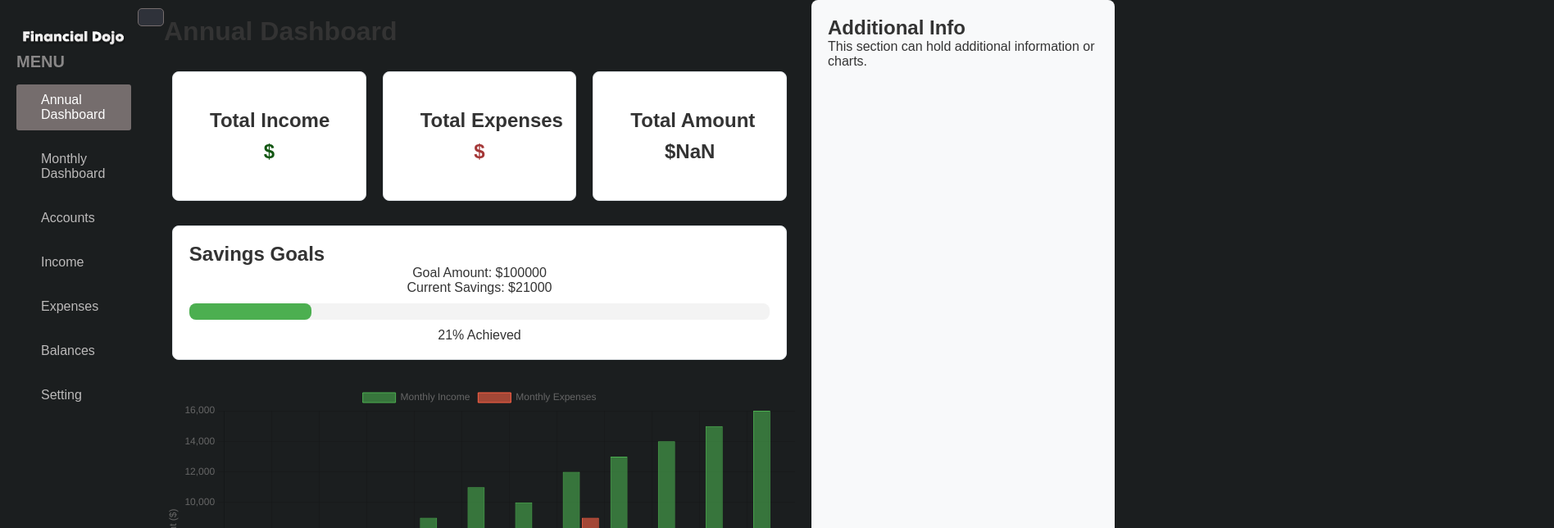
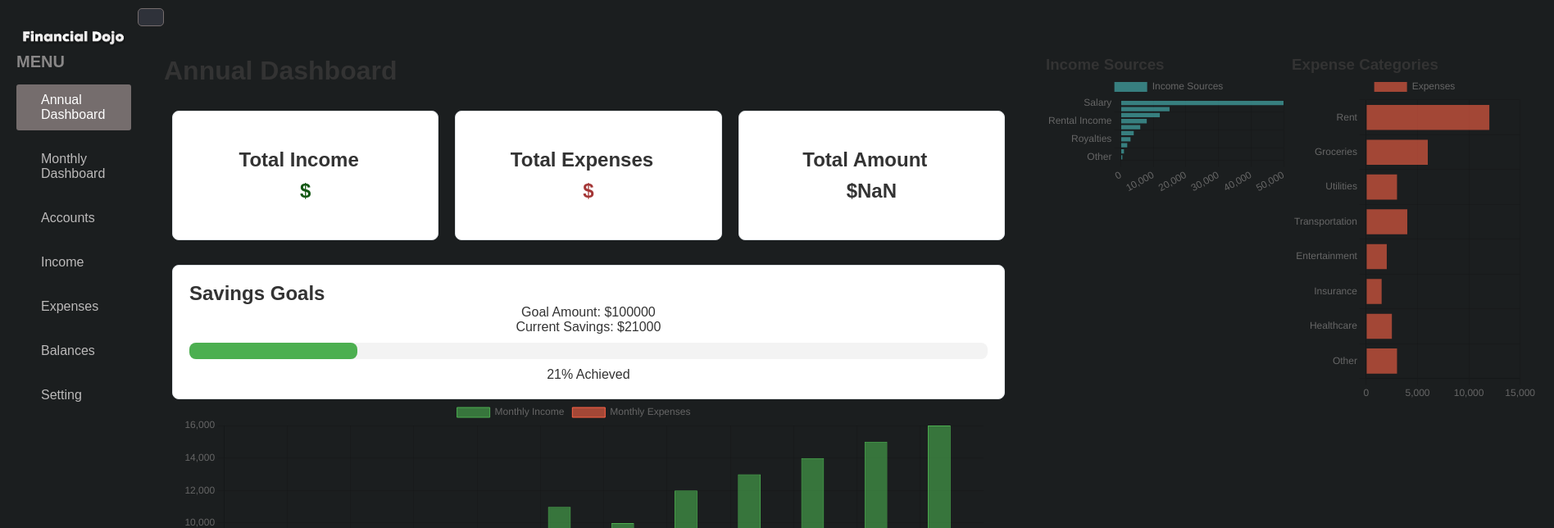
Before and after one commit to Chris5613/Financial-Dojo, a React (Create React App) app: page / in a window 1280 px wide. Shown: the top 644 px of the page at 82% size, 1896 px wide, since content can reach past the window. Built offline with nearby package versions, Linux system fonts and the light colour scheme; the HTML template or start-up script is replaced by a standard one.

Commit message:
More dashboard stuff

```diff
--- a/src/App.jsx
+++ b/src/App.jsx
@@ -1,6 +1,6 @@
 import './css/App.css';
 import Sidebar from './Nav/Sidebar.jsx';
-import Annual_Dashboard from './Comp/Annual_Dashboard.jsx';
+import Annual_Dashboard from './Comp/Annual/Annual_Dashboard.jsx';
 
 function App() {
   return (
--- a/src/Comp/Annual_Dashboard.jsx
+++ b/src/Comp/Annual/Annual_Dashboard.jsx
@@ -1,4 +1,4 @@
-import '../css/Annual.css';
+import '../../css/Annual.css';
 import { Bar } from 'react-chartjs-2';
 import {
     Chart as ChartJS,
@@ -12,8 +12,9 @@ import {
 import SavingsGoals from './SavingsGoals';
 import Insights from './Insights';
 import Summary from './Summary';
+import IncomeBarChart from './IncomeBarChart';
+import ExpenseBarChart from './ExpenseBarChart';
 
-// Register the components
 ChartJS.register(CategoryScale, LinearScale, BarElement, Title, Tooltip, Legend);
 
 const Annual_Dashboard = ({ totalIncome, totalExpenses }) => {
@@ -42,9 +43,34 @@ const Annual_Dashboard = ({ totalIncome, totalExpenses }) => {
         ]
     };
 
+    const incomeSources = [
+        { name: 'Salary', amount: 50000 },
+        { name: 'Investments', amount: 15000 },
+        { name: 'Freelance', amount: 12000 },
+        { name: 'Rental Income', amount: 8000 },
+        { name: 'Side Business', amount: 6000 },
+        { name: 'Dividends', amount: 4000 },
+        { name: 'Royalties', amount: 3000 },
+        { name: 'Interest', amount: 2000 },
+        { name: 'Gifts', amount: 1000 },
+        { name: 'Other', amount: 500 },
+    ];
+
+    const expenseData = [
+        { name: 'Rent', amount: 12000 },
+        { name: 'Groceries', amount: 6000 },
+        { name: 'Utilities', amount: 3000 },
+        { name: 'Transportation', amount: 4000 },
+        { name: 'Entertainment', amount: 2000 },
+        { name: 'Insurance', amount: 1500 },
+        { name: 'Healthcare', amount: 2500 },
+        { name: 'Other', amount: 3000 },
+    ];
+
+
     const options = {
         responsive: true,
-        maintainAspectRatio: false, // Ensure the chart can expand beyond the default aspect ratio
+        maintainAspectRatio: false,
         scales: {
             y: {
                 beginAtZero: true,
@@ -68,14 +94,13 @@ const Annual_Dashboard = ({ totalIncome, totalExpenses }) => {
                 <Summary totalIncome={totalIncome} totalExpenses={totalExpenses} total={total}/>
                 <SavingsGoals goalAmount={100000} currentSavings={21000} />
                 <div className="chart-container">
-                    <Bar data={data} options={options} height={400} />
+                    <Bar data={data} options={options} height={400}/>
                 </div>
                 <Insights />
             </div>
             <div className="right-section">
-                <h2>Additional Info</h2>
-                {/* Add your content here */}
-                <p>This section can hold additional information or charts.</p>
+                <IncomeBarChart incomeSources={incomeSources}/>
+                <ExpenseBarChart expenseData={expenseData} />
             </div>
         </div>
     );
--- /dev/null
+++ b/src/Comp/Annual/ExpenseBarChart.jsx
@@ -0,0 +1,37 @@
+// src/Comp/ExpenseBarChart.jsx
+import React from 'react';
+import { Bar } from 'react-chartjs-2';
+import { Chart as ChartJS, CategoryScale, LinearScale, BarElement, Title, Tooltip, Legend } from 'chart.js';
+
+ChartJS.register(CategoryScale, LinearScale, BarElement, Title, Tooltip, Legend);
+
+const ExpenseBarChart = ({ expenseData }) => {
+    const data = {
+        labels: expenseData.map(expense => expense.name),
+        datasets: [
+            {
+                label: 'Expenses',
+                data: expenseData.map(expense => expense.amount),
+                backgroundColor: 'rgba(255, 99, 71, 0.6)', // Light color for expenses
+            },
+        ],
+    };
+
+    const options = {
+        indexAxis: 'y', // Horizontal bars
+        scales: {
+            x: {
+                beginAtZero: true,
+            },
+        },
+    };
+
+    return (
+        <div className="chart-container">
+            <h3>Expense Categories</h3>
+            <Bar data={data} options={options} height={400} /> {/* Set height here */}
+        </div>
+    );
+};
+
+export default ExpenseBarChart;
--- /dev/null
+++ b/src/Comp/Annual/IncomeBarChart.jsx
@@ -0,0 +1,37 @@
+// src/Comp/IncomeBarChart.jsx
+import React from 'react';
+import { Bar } from 'react-chartjs-2';
+import { Chart as ChartJS, CategoryScale, LinearScale, BarElement, Title, Tooltip, Legend } from 'chart.js';
+
+ChartJS.register(CategoryScale, LinearScale, BarElement, Title, Tooltip, Legend);
+
+const IncomeBarChart = ({ incomeSources }) => {
+    const data = {
+        labels: incomeSources.map(source => source.name),
+        datasets: [
+            {
+                label: 'Income Sources',
+                data: incomeSources.map(source => source.amount),
+                backgroundColor: 'rgba(75, 192, 192, 0.6)', // Light color for income
+            },
+        ],
+    };
+
+    const options = {
+        indexAxis: 'y', // Horizontal bars
+        scales: {
+            x: {
+                beginAtZero: true,
+            },
+        },
+    };
+
+    return (
+        <div>
+            <h3>Income Sources</h3>
+            <Bar data={data} options={options} />
+        </div>
+    );
+};
+
+export default IncomeBarChart;
--- a/src/Comp/Insights.jsx
+++ b/src/Comp/Annual/Insights.jsx
@@ -1,5 +1,3 @@
-import '../css/Annual.css';
-
 const SavingsGoals = ({ goalAmount, currentSavings }) => {
     const progressPercentage = Math.min((currentSavings / goalAmount) * 100, 100);
 
--- a/src/Comp/SavingsGoals.jsx
+++ b/src/Comp/Annual/SavingsGoals.jsx
@@ -1,6 +1,3 @@
-import React from 'react';
-import '../css/Annual.css'; // Ensure your styles are included
-
 const SavingsGoals = ({ goalAmount, currentSavings }) => {
     const progressPercentage = Math.min((currentSavings / goalAmount) * 100, 100);
 
--- a/src/css/Annual.css
+++ b/src/css/Annual.css
@@ -1,18 +1,3 @@
-.dashboard {
-    padding: 20px;
-    background-color: rgb(27, 30, 31);
-    display: flex;
-    flex-direction: column;
-    align-items: center;
-    margin-top: 5rem;
-    margin-left: 5rem;
-}
-
-.dashboard h1 {
-    margin-bottom: 20px;
-    align-self: flex-start;
-}
-
 .dashboard-summary {
     display: flex;
     justify-content: center;
@@ -33,7 +18,6 @@
     text-overflow: ellipsis;
 }
 
-
 .summary-item h2 {
     margin-bottom: 10px;
     margin-right: 1rem;
@@ -42,7 +26,6 @@
 .summary-item p {
     font-size: 24px;
     font-weight: bold;
-
 }
 
 .income-p {
@@ -60,11 +43,8 @@
 }
 
 .chart-container {
-    margin-top: 30px;
     width: 100%;
-    max-width: 800px;
-    margin-left: auto;
-    margin-right: auto;
+    max-width: 1000px;
 }
 
 .savings-goals {
@@ -73,10 +53,8 @@
     border-radius: 8px;
     padding: 20px;
     margin-top: 20px;
-    width: 92%;
-    max-width: 800px;
-    margin-left: auto;
-    margin-right: auto;
+    width:94%;
+    margin-left: 10px;
 }
 
 .progress-bar {
@@ -95,6 +73,7 @@
     background-color: #4caf50;
     height: 100%;
     border-radius: 8px;
+    transition: width 0.5s; /* Smooth transition */
 }
 
 .insights {
@@ -111,16 +90,17 @@
 .insights-boxes {
     display: flex;
     justify-content: space-between;
+    width: 100%;
 }
 
 .insight-item {
     background-color: #ffffff;
-    padding: 55px;
+    padding: 33px;
     text-align: center;
     flex: 1;
     margin: 0 10px;
-    box-shadow: 0 2px 5px rgba(0, 0, 0, 0.1);
-    min-width: 150px;
+    border: 1px solid #dee2e6;
+    border-radius: 8px;
 }
 
 .insight-item p {
@@ -130,34 +110,20 @@
 
 .dashboard-container {
     display: flex;
+    margin-top: 3rem;
 }
 
 .left-section {
     flex: 0 0 70%;
     padding: 20px;
+    width: 50rem;
 }
 
 .right-section {
     flex: 0 0 30%;
     padding: 20px;
     background-color: rgb(27, 30, 31);
-}
-
-.right-section {
-    flex: 0 0 30%; /* Adjust as necessary */
-    padding: 20px;
-    background-color: rgb(27, 30, 31); /* Same color as the body */
-}
-
-.income-chart-container {
     display: flex;
-    flex-direction: column;
-    align-items: flex-start; /* Align to the left */
-    margin-top: 20px;
-}
-
-.income-chart-container h2 {
-    margin-bottom: 10px; /* Space below the heading */
 }
 
 .charts-container {
@@ -167,7 +133,7 @@
 }
 
 .chart-section {
-    width: 45%; /* Adjust as needed */
+    width: 50%;
 }
 
 .data-table {
@@ -185,99 +151,3 @@
 .data-table th {
     background-color: #f8f9fa;
 }
-
-.dashboard {
-    display: flex;
-    flex-direction: column;
-    margin: 20px;
-}
-
-.dashboard-summary {
-    display: flex;
-    justify-content: space-between;
-}
-
-.charts-container {
-    display: flex;
-    justify-content: space-between;
-    margin-top: 20px;
-}
-
-.left-section {
-    width: 40%; /* Adjust as needed */
-    padding-right: 20px;
-}
-
-.right-section {
-    width: 60%; /* Adjust as needed */
-    background-color: #f8f9fa; /* Make sure it matches the body color */
-    padding: 20px;
-    border-radius: 8px;
-    box-shadow: 0 2px 5px rgba(0, 0, 0, 0.1);
-}
-
-.chart-section {
-    margin-bottom: 20px;
-}
-
-.data-table {
-    width: 100%;
-    border-collapse: collapse;
-}
-
-.data-table th, .data-table td {
-    border: 1px solid #dee2e6;
-    padding: 10px;
-    text-align: left;
-}
-
-.dashboard {
-    display: flex;
-    flex-direction: column;
-    margin: 20px;
-}
-
-.dashboard-summary {
-    display: flex;
-    justify-content: space-between;
-}
-
-.charts-container {
-    display: flex;
-    margin-top: 20px;
-}
-
-.left-section {
-    width: 40%; /* Adjust as needed */
-    padding-right: 20px;
-}
-
-.right-section {
-    width: 60%; /* Adjust as needed */
-    display: flex;
-    flex-direction: column;
-    background-color: #f8f9fa; /* Make sure it matches the body color */
-    padding: 20px;
-    border-radius: 8px;
-    box-shadow: 0 2px 5px rgba(0, 0, 0, 0.1);
-}
-
-.chart-section {
-    margin-bottom: 20px;
-}
-
-.data-table {
-    width: 100%;
-    border-collapse: collapse;
-}
-
-.data-table th, .data-table td {
-    border: 1px solid #dee2e6;
-    padding: 10px;
-    text-align: left;
-}
-
-/* Add this to ensure the right section sticks to the far right */
-.charts-container {
-    justify-content: flex-end; /* Pushes the right section to the far right */
-}
```
Also changed, not shown: src/Comp/Annual/Summary.jsx (renamed from src/Comp/Summary.jsx).
